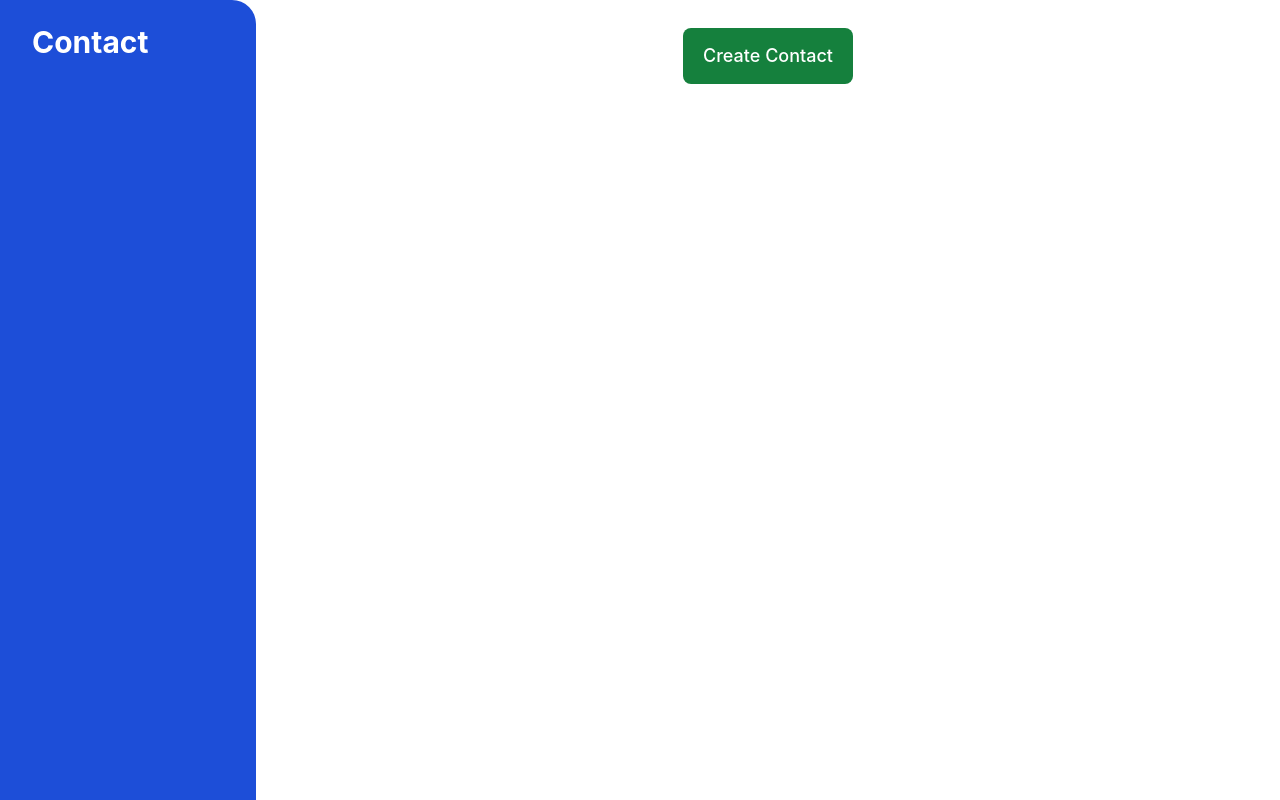
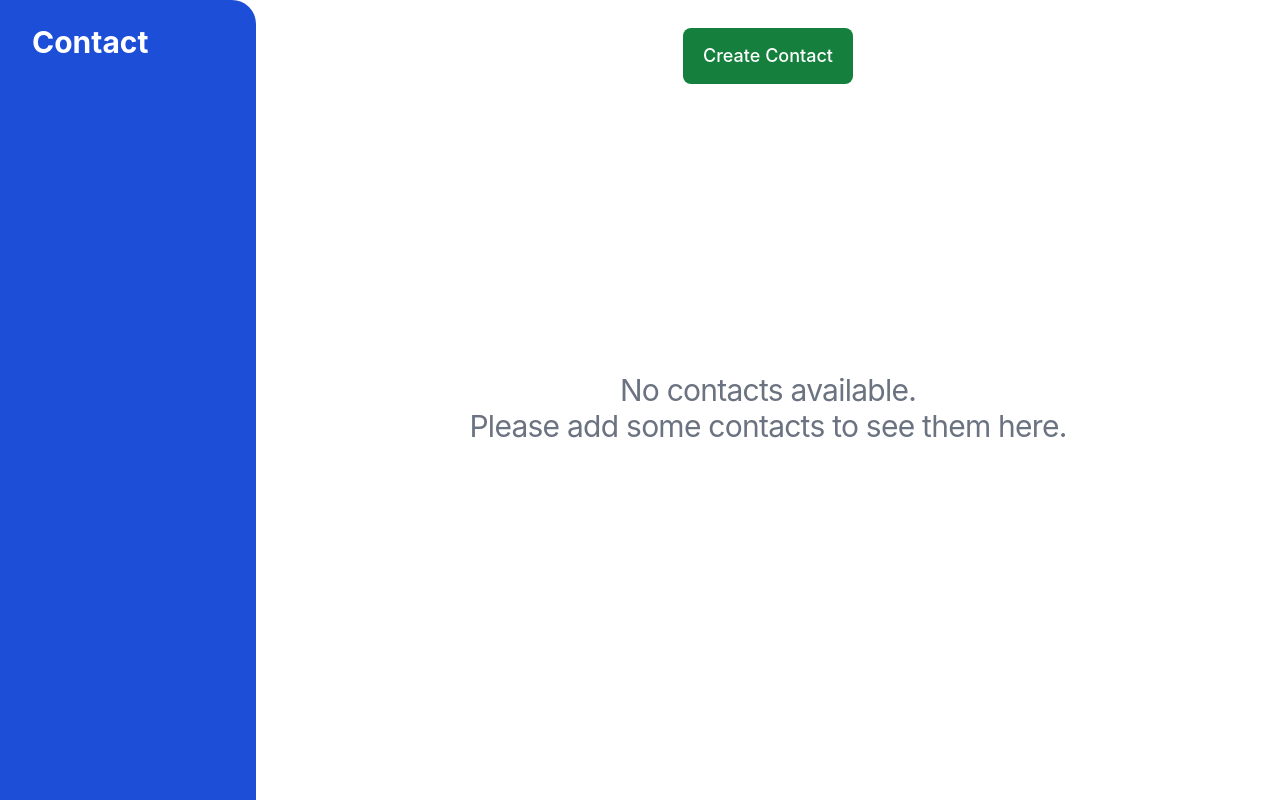
Before and after one commit to chaitanya-000/taiyo.ai-frontend-assignment, a React (Create React App) app: page / in a window 1280 px wide. Built offline with nearby package versions, Linux system fonts and the light colour scheme.

Commit message:
#13 :- Adds the ContactsList component in the Contact Page.

```diff
--- a/src/pages/Contact.tsx
+++ b/src/pages/Contact.tsx
@@ -1,5 +1,6 @@
 import { useState } from "react";
 import Contact_CreateContactModal from "../organisms/Contact_CreateContactModal";
+import ContactsList from "../organisms/Contact_ContactList";
 
 export default function Contact() {
   const [isModalOpen, setIsModalOpen] = useState<boolean>(false);
@@ -9,7 +10,7 @@ export default function Contact() {
   };
 
   return (
-    <div className="w-full flex flex-col items-center">
+    <div className="w-full flex flex-col h-2/3 bg-red-300s justify-between items-center">
       <button
         onClick={toggleModal}
         className=" text-white bg-green-700 hover:bg-green-800 hover:font-bold focus:ring-4 focus:outline-none focus:ring-slate-600 font-medium rounded-lg text-lg px-5 py-3.5 text-center "
@@ -17,6 +18,7 @@ export default function Contact() {
       >
         Create Contact
       </button>
+      <ContactsList />
 
       {isModalOpen && (
         <Contact_CreateContactModal setIsModalOpen={setIsModalOpen} />
```
